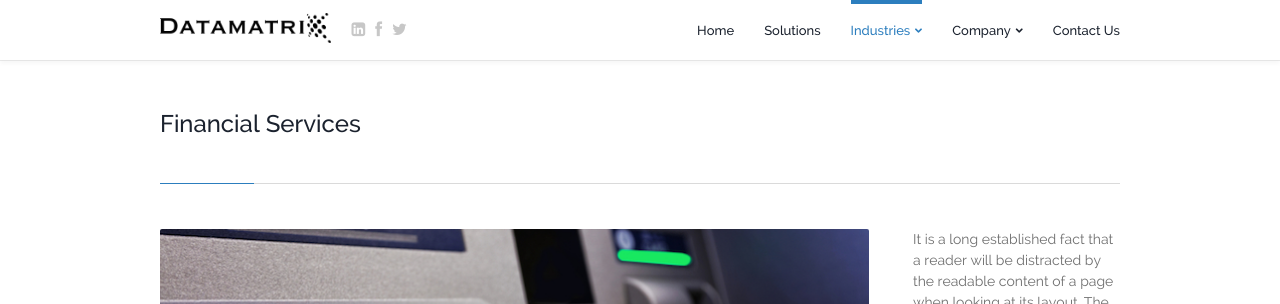
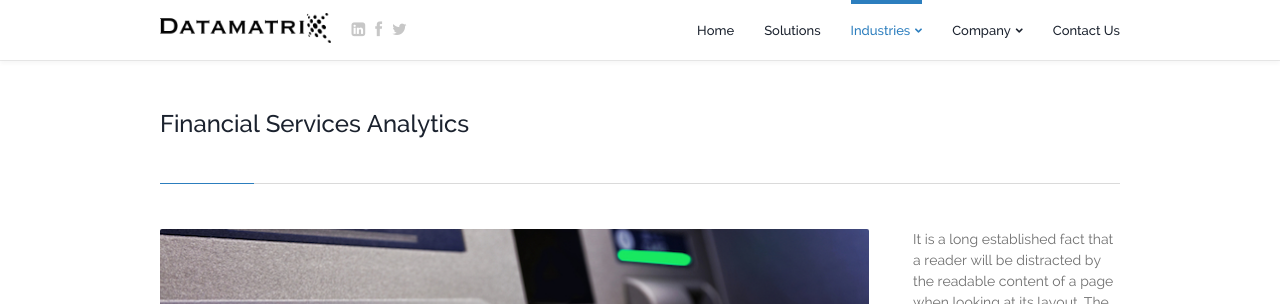
Before and after one commit to dtmtx/dtmtx.github.io, a Jekyll site: the page built from financial-services.html, in a window 1280 px wide and 1353 px high. Shown: the top 304 px of the window. Built offline with Jekyll 4.4.1, drawn with Linux system fonts in a browser that asks for light colours; Markdown is read by kramdown in place of the engine named in the settings.

Commit message:
update fin page

```diff
--- a/financial-services.html
+++ b/financial-services.html
@@ -15,7 +15,7 @@ menugroup: industries
 					<!-- Page Title -->
 					<!-- ~~~~~~~~~~~~~~~~~~~~~~~~~~~~~~~ -->
 
-					<h1>Financial Services</h1>
+					<h1>Financial Services Analytics</h1>
 
 					<!-- ~~~~~~~~~~~~~~~~~~~~~~~~~~~~~~~ -->
 					<!-- Image / Details (3 Quater / 1 Fourth) -->
```
